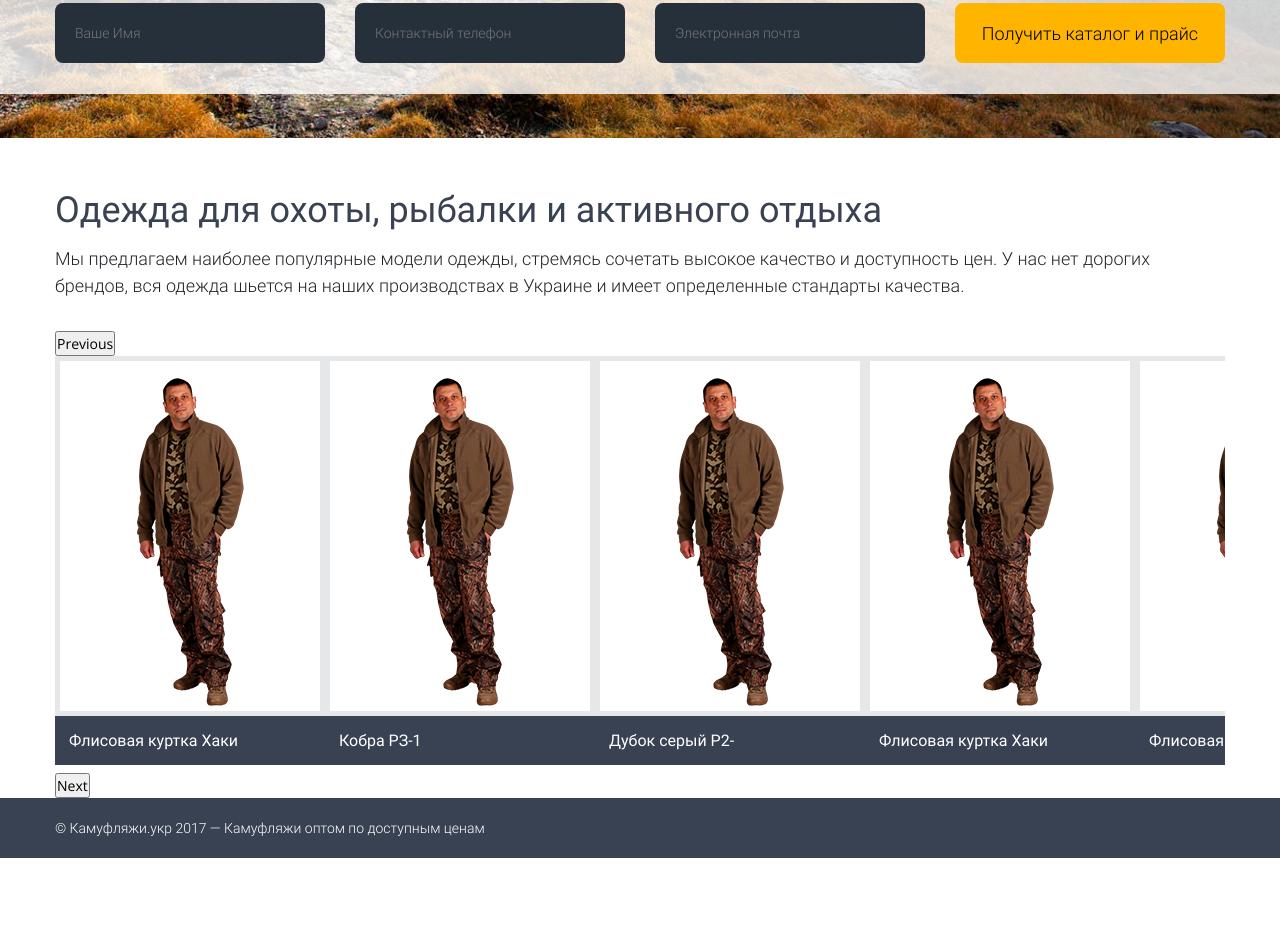
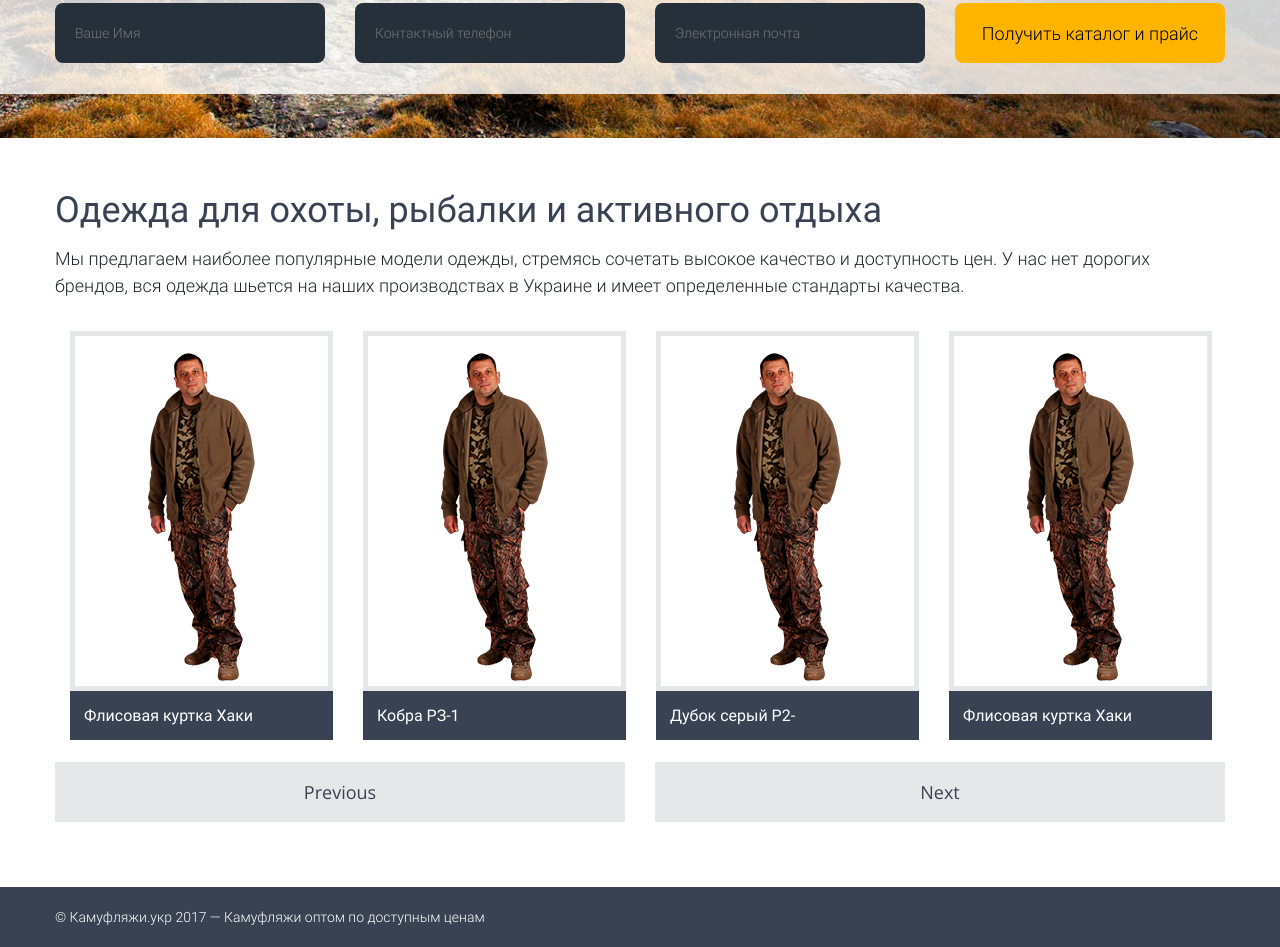
Before and after one commit to eugengev/kamuflag.opt, a website: page index.html in a window 1280 px wide. Shown: the part 712-1659 px from the top of the page. Before the commit the page ends 1570 px from the top, so only its background shows below. Drawn offline with nearby package versions, Linux system fonts and the light colour scheme; some packages are replaced by stand-ins of ours.

Commit message:
commit 1

```diff
--- a/dev/scss/pages/index.sass
+++ b/dev/scss/pages/index.sass
@@ -1,5 +1,6 @@
 .main-slider
     padding-top: 45px
+    padding-bottom: 65px
     &__content
         h2
             font-size: 36px
@@ -11,8 +12,24 @@
         font-size: 18px
         padding-bottom: 32px
     &__inner
+        position: relative
+        padding-bottom: 82px
+        .slick-arrow
+            position: absolute
+            bottom: 0
+            height: 60px
+            width: calc(50% - 15px)
+            background: #e6e7e9
+            display: block
+            font-size: 18px
+            color: #394252
+            border: none
+            &.slick-prev
+                left: 0
+            &.slick-next
+                right: 0
     &__item
-        max-width: 270px
+        padding: 0 15px
         .pic
             text-align: center
             height: 360px
@@ -29,6 +46,7 @@
             font-size: 16px
             +FFRR
             padding: 0 14px
+            margin: 0
         &:hover
             .pic
                 border-color: #ffb400
--- a/js/common.js
+++ b/js/common.js
@@ -50,9 +50,9 @@ $(function() {
       $('.js-main-slider').slick({
         dots: false,
         infinite: false,
+        slickNext: 'ddd',
         speed: 300,
-        centerPadding: '20px',
-        slidesToShow: 3,
+        slidesToShow: 4,
         responsive: [
           {
             breakpoint: 1024,
```
Also changed, not shown: css/style.css, 1 other file.
